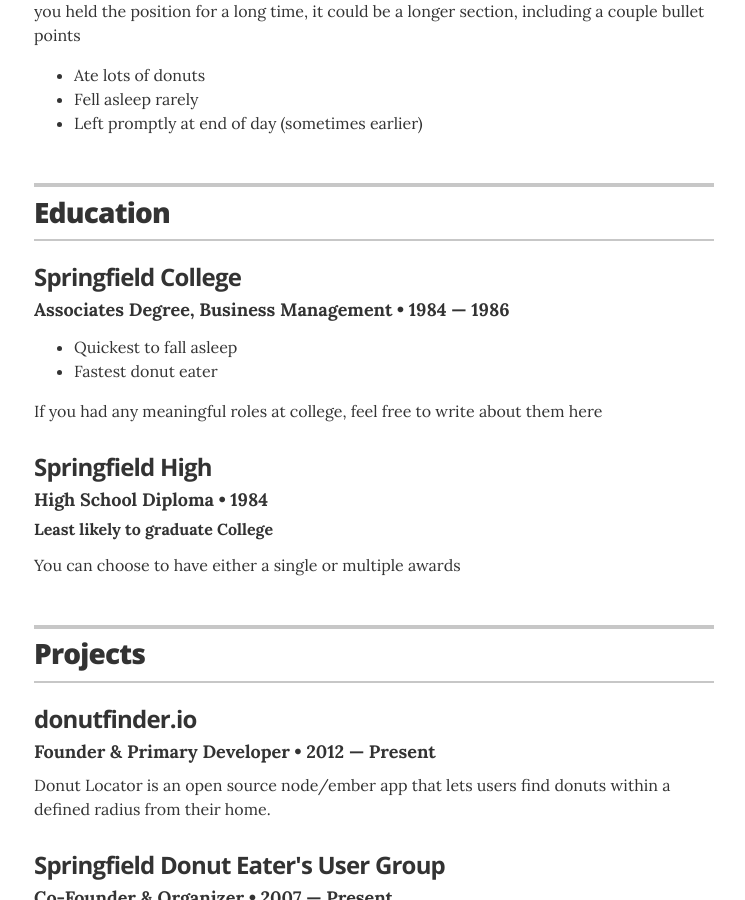
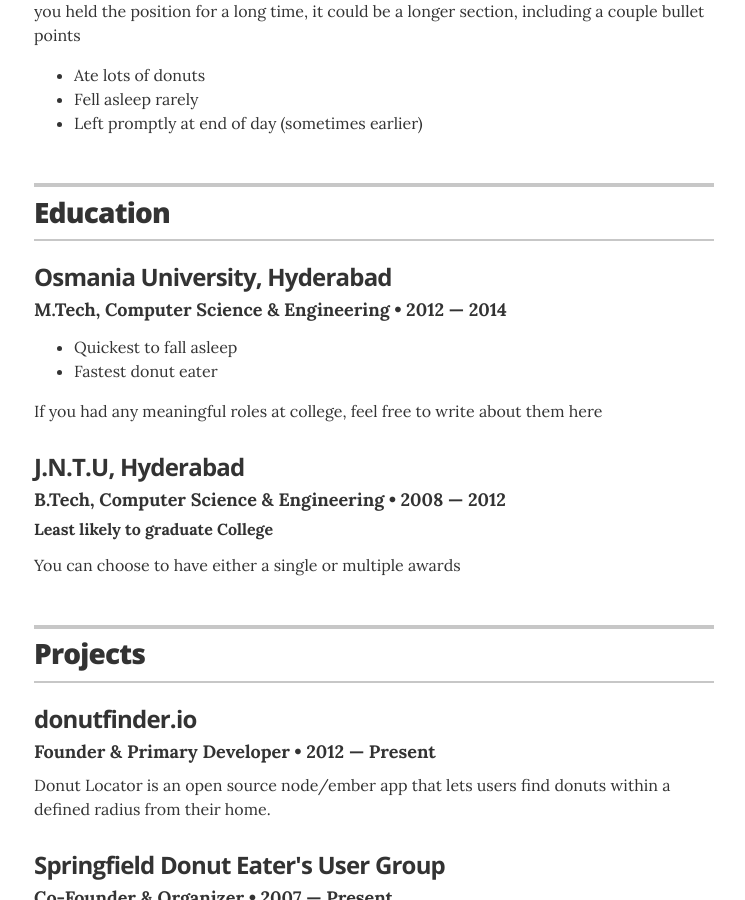
Before and after one commit to hammadmashkoor/hammadmashkoor.github.io, a Jekyll site: the page built from index.html, in a window 1280 px wide and 900 px high, scrolled down 666 px. Shown: the whole window, without its empty margins (266-1011 px from the left). Built offline with Jekyll 4.4.1, drawn with Linux system fonts in a browser that asks for light colours.

Commit message:
Update education.yml

```diff
--- a/_data/education.yml
+++ b/_data/education.yml
@@ -1,14 +1,14 @@
 # Degree
-- degree: Associates Degree, Business Management
-  uni: Springfield College
-  year: 1984 &mdash; 1986
+- degree: M.Tech, Computer Science & Engineering
+  uni: Osmania University, Hyderabad
+  year: 2012 &mdash; 2014
   awards:
     - award: Quickest to fall asleep
     - award: Fastest donut eater
   summary: If you had any meaningful roles at college, feel free to write about them here
 
-- degree: High School Diploma
-  uni: Springfield High
-  year: 1984
+- degree: B.Tech, Computer Science & Engineering
+  uni: J.N.T.U, Hyderabad
+  year: 2008 &mdash; 2012
   award: Least likely to graduate College
   summary: You can choose to have either a single or multiple awards
```
